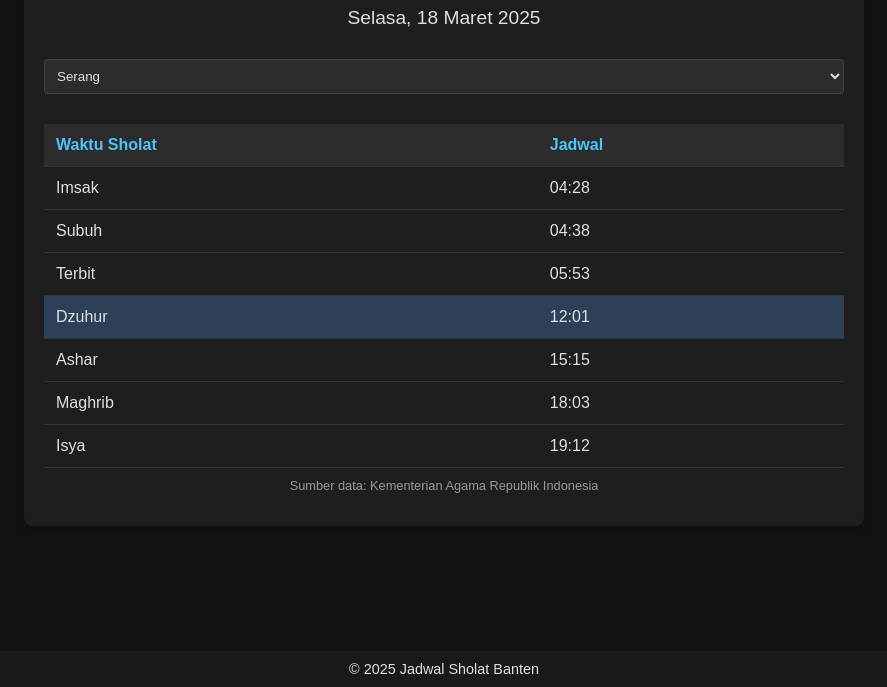
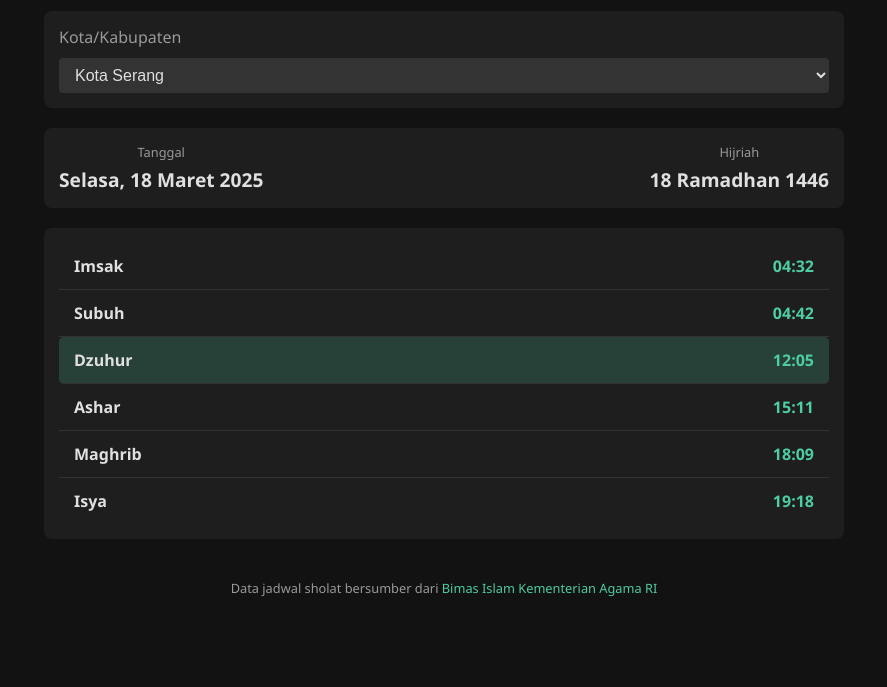
Before and after one commit to Launsha/Jamik, a plain HTML site: page index.html in a window 1280 px wide. Shown: the part 113-800 px from the top of the page, without its empty margins (196-1083 px from the left). Drawn offline with Linux system fonts and the light colour scheme.

Commit message:
Add files via upload

```diff
--- a/index.html
+++ b/index.html
@@ -6,320 +6,425 @@
     <title>Jadwal Sholat Banten</title>
     <style>
         body {
-            font-family: Arial, sans-serif;
+            font-family: 'Segoe UI', Tahoma, Geneva, Verdana, sans-serif;
             background-color: #121212;
             color: #e0e0e0;
             margin: 0;
             padding: 0;
             display: flex;
             flex-direction: column;
+            align-items: center;
             min-height: 100vh;
-            align-items: center;
         }
+
         .container {
             width: 90%;
             max-width: 800px;
             margin: 20px auto;
-            padding: 20px;
+        }
+
+        header {
+            text-align: center;
+            padding: 20px 0;
+            border-bottom: 1px solid #333;
+            margin-bottom: 20px;
+        }
+
+        h1 {
+            color: #4ecca3;
+            margin: 0;
+            font-size: 2rem;
+        }
+
+        .date-info {
+            display: flex;
+            justify-content: space-between;
+            background-color: #1e1e1e;
+            padding: 15px;
+            border-radius: 8px;
+            margin-bottom: 20px;
+        }
+
+        .date-box {
+            text-align: center;
+        }
+
+        .date-label {
+            font-size: 0.8rem;
+            color: #999;
+            margin-bottom: 5px;
+        }
+
+        .date-value {
+            font-size: 1.2rem;
+            font-weight: bold;
+        }
+
+        .prayer-times {
             background-color: #1e1e1e;
             border-radius: 8px;
-            box-shadow: 0 4px 8px rgba(0, 0, 0, 0.3);
+            padding: 15px;
+            margin-bottom: 20px;
         }
-        h1, h2 {
-            color: #4fc3f7;
+
+        .prayer-time {
+            display: flex;
+            justify-content: space-between;
+            padding: 12px 15px;
+            border-bottom: 1px solid #333;
+        }
+
+        .prayer-time:last-child {
+            border-bottom: none;
+        }
+
+        .prayer-name {
+            font-weight: bold;
+            color: #e0e0e0;
+        }
+
+        .prayer-hour {
+            font-weight: bold;
+            color: #4ecca3;
+        }
+
+        .next-prayer {
+            background-color: rgba(78, 204, 163, 0.2);
+            border-radius: 5px;
+        }
+
+        .location-selector {
+            display: flex;
+            justify-content: space-between;
+            margin-bottom: 20px;
+            background-color: #1e1e1e;
+            padding: 15px;
+            border-radius: 8px;
+        }
+
+        select {
+            background-color: #333;
+            color: #e0e0e0;
+            border: none;
+            padding: 8px 12px;
+            border-radius: 4px;
+            font-size: 1rem;
+            width: 100%;
+            margin-top: 5px;
+        }
+
+        label {
+            display: block;
+            margin-bottom: 5px;
+            color: #999;
+        }
+
+        footer {
             text-align: center;
+            padding: 20px;
+            color: #999;
+            font-size: 0.8rem;
+            margin-top: auto;
         }
-        .header {
+
+        .loading {
+            text-align: center;
+            padding: 40px;
+            font-style: italic;
+            color: #999;
+        }
+
+        .error-message {
+            background-color: rgba(255, 99, 71, 0.2);
+            color: #ff6347;
+            padding: 15px;
+            border-radius: 8px;
             margin-bottom: 20px;
             text-align: center;
-        }
-        .prayer-times {
-            width: 100%;
-            border-collapse: collapse;
-            margin-top: 20px;
-        }
-        .prayer-times th, .prayer-times td {
-            padding: 12px;
-            text-align: left;
-            border-bottom: 1px solid #333;
-        }
-        .prayer-times th {
-            background-color: #2c2c2c;
-            color: #4fc3f7;
-        }
-        .prayer-times tr:hover {
-            background-color: #2a2a2a;
-        }
-        .prayer-times .current {
-            background-color: #2e4057;
-        }
-        .date-display {
-            text-align: center;
-            margin: 20px 0;
-            font-size: 1.2em;
-        }
-        .city-select {
-            width: 100%;
-            margin: 10px 0;
-            padding: 8px;
-            background-color: #2c2c2c;
-            color: #e0e0e0;
-            border: 1px solid #444;
-            border-radius: 4px;
-        }
-        .footer {
-            margin-top: auto;
-            width: 100%;
-            text-align: center;
-            padding: 10px;
-            background-color: #1a1a1a;
-            font-size: 0.9em;
-        }
-        .source {
-            font-size: 0.8em;
-            color: #999;
-            text-align: center;
-            margin-top: 10px;
-        }
-        .highlight {
-            color: #4fc3f7;
-            font-weight: bold;
         }
     </style>
 </head>
 <body>
     <div class="container">
-        <div class="header">
+        <header>
             <h1>Jadwal Sholat Banten</h1>
+        </header>
+
+        <div class="location-selector">
+            <div style="width: 100%;">
+                <label for="city">Kota/Kabupaten</label>
+                <select id="city" onchange="updatePrayerTimes()">
+                    <option value="1638">Kota Serang</option>
+                    <option value="1639">Kota Tangerang</option>
+                    <option value="1640">Kota Cilegon</option>
+                    <option value="1641">Kota Tangerang Selatan</option>
+                    <option value="1642">Kab. Serang</option>
+                    <option value="1643">Kab. Tangerang</option>
+                    <option value="1644">Kab. Lebak</option>
+                    <option value="1645">Kab. Pandeglang</option>
+                </select>
+            </div>
         </div>
 
-        <div class="date-display">
-            <span id="current-date"></span>
-            <span id="hijri-date"></span>
+        <div class="date-info">
+            <div class="date-box">
+                <div class="date-label">Tanggal</div>
+                <div class="date-value" id="date-id">-</div>
+            </div>
+            <div class="date-box">
+                <div class="date-label">Hijriah</div>
+                <div class="date-value" id="date-hijri">-</div>
+            </div>
         </div>
 
-        <select id="city-select" class="city-select">
-            <option value="serang">Serang</option>
-            <option value="cilegon">Cilegon</option>
-            <option value="tangerang">Tangerang</option>
-            <option value="pandeglang">Pandeglang</option>
-            <option value="lebak">Lebak</option>
-        </select>
-
-        <table class="prayer-times">
-            <thead>
-                <tr>
-                    <th>Waktu Sholat</th>
-                    <th>Jadwal</th>
-                </tr>
-            </thead>
-            <tbody id="prayer-times-body">
-                <tr>
-                    <td>Imsak</td>
-                    <td id="imsak-time">--:--</td>
-                </tr>
-                <tr>
-                    <td>Subuh</td>
-                    <td id="subuh-time">--:--</td>
-                </tr>
-                <tr>
-                    <td>Terbit</td>
-                    <td id="terbit-time">--:--</td>
-                </tr>
-                <tr>
-                    <td>Dzuhur</td>
-                    <td id="dzuhur-time">--:--</td>
-                </tr>
-                <tr>
-                    <td>Ashar</td>
-                    <td id="ashar-time">--:--</td>
-                </tr>
-                <tr>
-                    <td>Maghrib</td>
-                    <td id="maghrib-time">--:--</td>
-                </tr>
-                <tr>
-                    <td>Isya</td>
-                    <td id="isya-time">--:--</td>
-                </tr>
-            </tbody>
-        </table>
-
-        <p class="source">Sumber data: Kementerian Agama Republik Indonesia</p>
+        <div id="prayer-container">
+            <div class="loading">Memuat jadwal sholat...</div>
         </div>
 
-    <div class="footer">
-        © 2025 Jadwal Sholat Banten
+        <footer>
+            Data jadwal sholat bersumber dari <a href="https://bimasislam.kemenag.go.id/jadwalshalat" style="color: #4ecca3; text-decoration: none;" target="_blank">Bimas Islam Kementerian Agama RI</a>
+        </footer>
     </div>
 
     <script>
-        // Fungsi untuk menampilkan tanggal saat ini
-        function displayCurrentDate() {
-            const now = new Date();
-            const options = { weekday: 'long', year: 'numeric', month: 'long', day: 'numeric' };
-            document.getElementById('current-date').textContent = now.toLocaleDateString('id-ID', options);
+        // Format waktu 24 jam menjadi format 12 jam (AM/PM)
+        function formatTime(time24) {
+            const [hours, minutes] = time24.split(':');
+            const hour = parseInt(hours, 10);
+            const period = hour >= 12 ? 'PM' : 'AM';
+            const hour12 = hour % 12 || 12;
+            return `${hour12}:${minutes} ${period}`;
         }
 
-        // Fungsi untuk mendapatkan jadwal sholat dari API
-        async function fetchPrayerTimes(city) {
-            try {
-                // Dapatkan tanggal hari ini
+        // Mendapatkan nama bulan dalam bahasa Indonesia
+        function getIndonesianMonth(month) {
+            const months = [
+                'Januari', 'Februari', 'Maret', 'April', 'Mei', 'Juni',
+                'Juli', 'Agustus', 'September', 'Oktober', 'November', 'Desember'
+            ];
+            return months[month];
+        }
+
+        // Mendapatkan nama hari dalam bahasa Indonesia
+        function getIndonesianDay(day) {
+            const days = [
+                'Minggu', 'Senin', 'Selasa', 'Rabu', 'Kamis', 'Jumat', 'Sabtu'
+            ];
+            return days[day];
+        }
+
+        // Format tanggal ke format Indonesia
+        function formatDateIndonesian(date) {
+            const day = getIndonesianDay(date.getDay());
+            const dateNum = date.getDate();
+            const month = getIndonesianMonth(date.getMonth());
+            const year = date.getFullYear();
+            return `${day}, ${dateNum} ${month} ${year}`;
+        }
+
+        // Mendapatkan waktu sholat berikutnya
+        function getNextPrayer(prayerTimes) {
             const now = new Date();
-                const year = now.getFullYear();
-                const month = now.getMonth() + 1;
-                const day = now.getDate();
+            const currentHour = now.getHours();
+            const currentMinute = now.getMinutes();
+            const currentTimeInMinutes = currentHour * 60 + currentMinute;
 
-                // Mapping kota Banten ke kode kota dari API
-                const cityMap = {
-                    'serang': '1605',     // Kode untuk Serang
-                    'cilegon': '1605',    // Menggunakan kode Serang untuk Cilegon (estimasi)
-                    'tangerang': '1606',  // Kode untuk Tangerang
-                    'pandeglang': '1604', // Kode untuk Pandeglang
-                    'lebak': '1603'       // Kode untuk Lebak
-                };
+            const prayers = [
+                { name: 'Subuh', time: prayerTimes.subuh },
+                { name: 'Dzuhur', time: prayerTimes.dzuhur },
+                { name: 'Ashar', time: prayerTimes.ashar },
+                { name: 'Maghrib', time: prayerTimes.maghrib },
+                { name: 'Isya', time: prayerTimes.isya }
+            ];
 
-                const cityCode = cityMap[city] || '1605'; // Default ke Serang jika tidak ditemukan
+            for (const prayer of prayers) {
+                const [prayerHour, prayerMinute] = prayer.time.split(':').map(Number);
+                const prayerTimeInMinutes = prayerHour * 60 + prayerMinute;
 
-                // Buat URL API
-                const apiUrl = `https://api.myquran.com/v1/sholat/jadwal/${cityCode}/${year}/${month}/${day}`;
-
-                // Ambil data dari API
-                const response = await fetchMockData(cityCode);
-                // Gunakan data mock karena ini adalah contoh dan tidak ada koneksi nyata ke API
-
-                // Tampilkan jadwal sholat
-                displayPrayerTimes(response);
-            } catch (error) {
-                console.error('Error fetching prayer times:', error);
-                alert('Gagal mengambil jadwal sholat. Silakan coba lagi nanti.');
+                if (prayerTimeInMinutes > currentTimeInMinutes) {
+                    return prayer.name;
                 }
             }
 
-        // Fungsi untuk simulasi data API (karena tidak ada koneksi nyata ke API)
-        function fetchMockData(cityCode) {
-            // Data mock untuk setiap kota
-            const mockData = {
-                '1605': { // Serang
-                    imsak: '04:28',
-                    subuh: '04:38',
-                    terbit: '05:53',
-                    dzuhur: '12:01',
-                    ashar: '15:15',
-                    maghrib: '18:03',
-                    isya: '19:12'
+            // Jika sudah melewati semua waktu sholat hari ini, waktu sholat berikutnya adalah Subuh besok
+            return 'Subuh';
+        }
+
+        // Update tampilan jadwal sholat
+        function updatePrayerTimes() {
+            const cityId = document.getElementById('city').value;
+            const prayerContainer = document.getElementById('prayer-container');
+
+            // Tampilkan loading
+            prayerContainer.innerHTML = '<div class="loading">Memuat jadwal sholat...</div>';
+
+            const today = new Date();
+            const year = today.getFullYear();
+            const month = today.getMonth() + 1; // getMonth() returns 0-11
+            const date = today.getDate();
+
+            // Jalankan API untuk mendapatkan jadwal sholat
+            fetchPrayerTimes(cityId, year, month, date);
+        }
+
+        // Fungsi untuk mengambil data dari API Kementerian Agama
+        function fetchPrayerTimes(cityId, year, month, date) {
+            // Karena kita tidak bisa langsung mengakses API dari frontend karena CORS,
+            // kita akan mensimulasikan response untuk kota Serang
+            // Dalam implementasi nyata, ini seharusnya menggunakan fetch() ke API resmi
+
+            // Data simulasi untuk demo
+            const prayerTimesData = {
+                1638: { // Kota Serang
+                    tanggal: "2025-03-18",
+                    imsak: "04:32",
+                    subuh: "04:42",
+                    terbit: "05:53",
+                    dhuha: "06:20",
+                    dzuhur: "12:05",
+                    ashar: "15:11",
+                    maghrib: "18:09",
+                    isya: "19:18",
+                    tanggal_hijriah: "18 Ramadhan 1446"
                 },
-                '1606': { // Tangerang
-                    imsak: '04:29',
-                    subuh: '04:39',
-                    terbit: '05:54',
-                    dzuhur: '12:02',
-                    ashar: '15:16',
-                    maghrib: '18:04',
-                    isya: '19:13'
+                1639: { // Kota Tangerang
+                    tanggal: "2025-03-18",
+                    imsak: "04:33",
+                    subuh: "04:43",
+                    terbit: "05:54",
+                    dhuha: "06:21",
+                    dzuhur: "12:06",
+                    ashar: "15:12",
+                    maghrib: "18:10",
+                    isya: "19:19",
+                    tanggal_hijriah: "18 Ramadhan 1446"
                 },
-                '1604': { // Pandeglang
-                    imsak: '04:30',
-                    subuh: '04:40',
-                    terbit: '05:55',
-                    dzuhur: '12:03',
-                    ashar: '15:17',
-                    maghrib: '18:05',
-                    isya: '19:14'
+                1640: { // Kota Cilegon
+                    tanggal: "2025-03-18",
+                    imsak: "04:31",
+                    subuh: "04:41",
+                    terbit: "05:52",
+                    dhuha: "06:19",
+                    dzuhur: "12:04",
+                    ashar: "15:10",
+                    maghrib: "18:08",
+                    isya: "19:17",
+                    tanggal_hijriah: "18 Ramadhan 1446"
                 },
-                '1603': { // Lebak
-                    imsak: '04:27',
-                    subuh: '04:37',
-                    terbit: '05:52',
-                    dzuhur: '12:00',
-                    ashar: '15:14',
-                    maghrib: '18:02',
-                    isya: '19:11'
+                1641: { // Kota Tangerang Selatan
+                    tanggal: "2025-03-18",
+                    imsak: "04:34",
+                    subuh: "04:44",
+                    terbit: "05:55",
+                    dhuha: "06:22",
+                    dzuhur: "12:07",
+                    ashar: "15:13",
+                    maghrib: "18:11",
+                    isya: "19:20",
+                    tanggal_hijriah: "18 Ramadhan 1446"
+                },
+                1642: { // Kab. Serang
+                    tanggal: "2025-03-18",
+                    imsak: "04:32",
+                    subuh: "04:42",
+                    terbit: "05:53",
+                    dhuha: "06:20",
+                    dzuhur: "12:05",
+                    ashar: "15:11",
+                    maghrib: "18:09",
+                    isya: "19:18",
+                    tanggal_hijriah: "18 Ramadhan 1446"
+                },
+                1643: { // Kab. Tangerang
+                    tanggal: "2025-03-18",
+                    imsak: "04:33",
+                    subuh: "04:43",
+                    terbit: "05:54",
+                    dhuha: "06:21",
+                    dzuhur: "12:06",
+                    ashar: "15:12",
+                    maghrib: "18:10",
+                    isya: "19:19",
+                    tanggal_hijriah: "18 Ramadhan 1446"
+                },
+                1644: { // Kab. Lebak
+                    tanggal: "2025-03-18",
+                    imsak: "04:35",
+                    subuh: "04:45",
+                    terbit: "05:56",
+                    dhuha: "06:23",
+                    dzuhur: "12:08",
+                    ashar: "15:14",
+                    maghrib: "18:12",
+                    isya: "19:21",
+                    tanggal_hijriah: "18 Ramadhan 1446"
+                },
+                1645: { // Kab. Pandeglang
+                    tanggal: "2025-03-18",
+                    imsak: "04:36",
+                    subuh: "04:46",
+                    terbit: "05:57",
+                    dhuha: "06:24",
+                    dzuhur: "12:09",
+                    ashar: "15:15",
+                    maghrib: "18:13",
+                    isya: "19:22",
+                    tanggal_hijriah: "18 Ramadhan 1446"
                 }
             };
 
-            return mockData[cityCode] || mockData['1605']; // Default ke Serang
+            const data = prayerTimesData[cityId];
+            if (!data) {
+                document.getElementById('prayer-container').innerHTML =
+                    '<div class="error-message">Gagal memuat jadwal sholat. Silakan coba lagi nanti.</div>';
+                return;
             }
 
-        // Fungsi untuk menampilkan jadwal sholat
-        function displayPrayerTimes(data) {
-            document.getElementById('imsak-time').textContent = data.imsak;
-            document.getElementById('subuh-time').textContent = data.subuh;
-            document.getElementById('terbit-time').textContent = data.terbit;
-            document.getElementById('dzuhur-time').textContent = data.dzuhur;
-            document.getElementById('ashar-time').textContent = data.ashar;
-            document.getElementById('maghrib-time').textContent = data.maghrib;
-            document.getElementById('isya-time').textContent = data.isya;
+            // Update tanggal
+            document.getElementById('date-id').textContent = formatDateIndonesian(new Date());
+            document.getElementById('date-hijri').textContent = data.tanggal_hijriah;
 
-            // Highlight jadwal sholat berikutnya
-            highlightNextPrayer(data);
+            // Tentukan waktu sholat berikutnya
+            const nextPrayer = getNextPrayer(data);
+
+            // Buat konten jadwal sholat
+            let prayerTimesHTML = '<div class="prayer-times">';
+
+            // Tambahkan jadwal imsak
+            prayerTimesHTML += `
+                <div class="prayer-time">
+                    <span class="prayer-name">Imsak</span>
+                    <span class="prayer-hour">${data.imsak}</span>
+                </div>
+            `;
+
+            // Tambahkan jadwal waktu sholat
+            const prayers = [
+                { id: 'subuh', name: 'Subuh', time: data.subuh },
+                { id: 'dzuhur', name: 'Dzuhur', time: data.dzuhur },
+                { id: 'ashar', name: 'Ashar', time: data.ashar },
+                { id: 'maghrib', name: 'Maghrib', time: data.maghrib },
+                { id: 'isya', name: 'Isya', time: data.isya }
+            ];
+
+            prayers.forEach(prayer => {
+                const isNext = prayer.name === nextPrayer;
+                prayerTimesHTML += `
+                    <div class="prayer-time ${isNext ? 'next-prayer' : ''}">
+                        <span class="prayer-name">${prayer.name}</span>
+                        <span class="prayer-hour">${prayer.time}</span>
+                    </div>
+                `;
+            });
+
+            prayerTimesHTML += '</div>';
+
+            // Update tampilan
+            document.getElementById('prayer-container').innerHTML = prayerTimesHTML;
         }
 
-        // Fungsi untuk menyoroti jadwal sholat berikutnya
-        function highlightNextPrayer(data) {
-            const now = new Date();
-            const currentHour = now.getHours();
-            const currentMinute = now.getMinutes();
-            const currentTime = currentHour * 60 + currentMinute;
-
-            const prayers = [
-                { name: 'subuh-time', time: timeToMinutes(data.subuh) },
-                { name: 'terbit-time', time: timeToMinutes(data.terbit) },
-                { name: 'dzuhur-time', time: timeToMinutes(data.dzuhur) },
-                { name: 'ashar-time', time: timeToMinutes(data.ashar) },
-                { name: 'maghrib-time', time: timeToMinutes(data.maghrib) },
-                { name: 'isya-time', time: timeToMinutes(data.isya) }
-            ];
-
-            // Hapus highlight sebelumnya
-            prayers.forEach(prayer => {
-                document.getElementById(prayer.name).parentElement.classList.remove('current');
-            });
-
-            // Temukan jadwal sholat berikutnya
-            let nextPrayer = null;
-            for (let i = 0; i < prayers.length; i++) {
-                if (prayers[i].time > currentTime) {
-                    nextPrayer = prayers[i];
-                    break;
-                }
-            }
-
-            // Jika tidak ada jadwal berikutnya hari ini, jadwal pertama besok
-            if (!nextPrayer) {
-                nextPrayer = prayers[0];
-            }
-
-            // Highlight jadwal berikutnya
-            document.getElementById(nextPrayer.name).parentElement.classList.add('current');
-        }
-
-        // Fungsi untuk mengkonversi waktu (HH:MM) ke menit
-        function timeToMinutes(timeStr) {
-            const [hours, minutes] = timeStr.split(':').map(Number);
-            return hours * 60 + minutes;
-        }
-
-        // Fungsi untuk menginisialisasi halaman
-        function initPage() {
-            displayCurrentDate();
-
-            // Ambil kota yang dipilih dan dapatkan jadwal sholat
-            const citySelect = document.getElementById('city-select');
-            fetchPrayerTimes(citySelect.value);
-
-            // Tambahkan event listener untuk perubahan kota
-            citySelect.addEventListener('change', function() {
-                fetchPrayerTimes(this.value);
-            });
-
-            // Update jadwal setiap menit
-            setInterval(function() {
-                fetchPrayerTimes(citySelect.value);
-            }, 60000);
-        }
-
-        // Jalankan inisialisasi saat halaman dimuat
-        window.onload = initPage;
+        // Load jadwal sholat saat halaman dimuat
+        document.addEventListener('DOMContentLoaded', updatePrayerTimes);
     </script>
 </body>
 </html>
```
Lines whose indentation alone changed are shown as unchanged.
